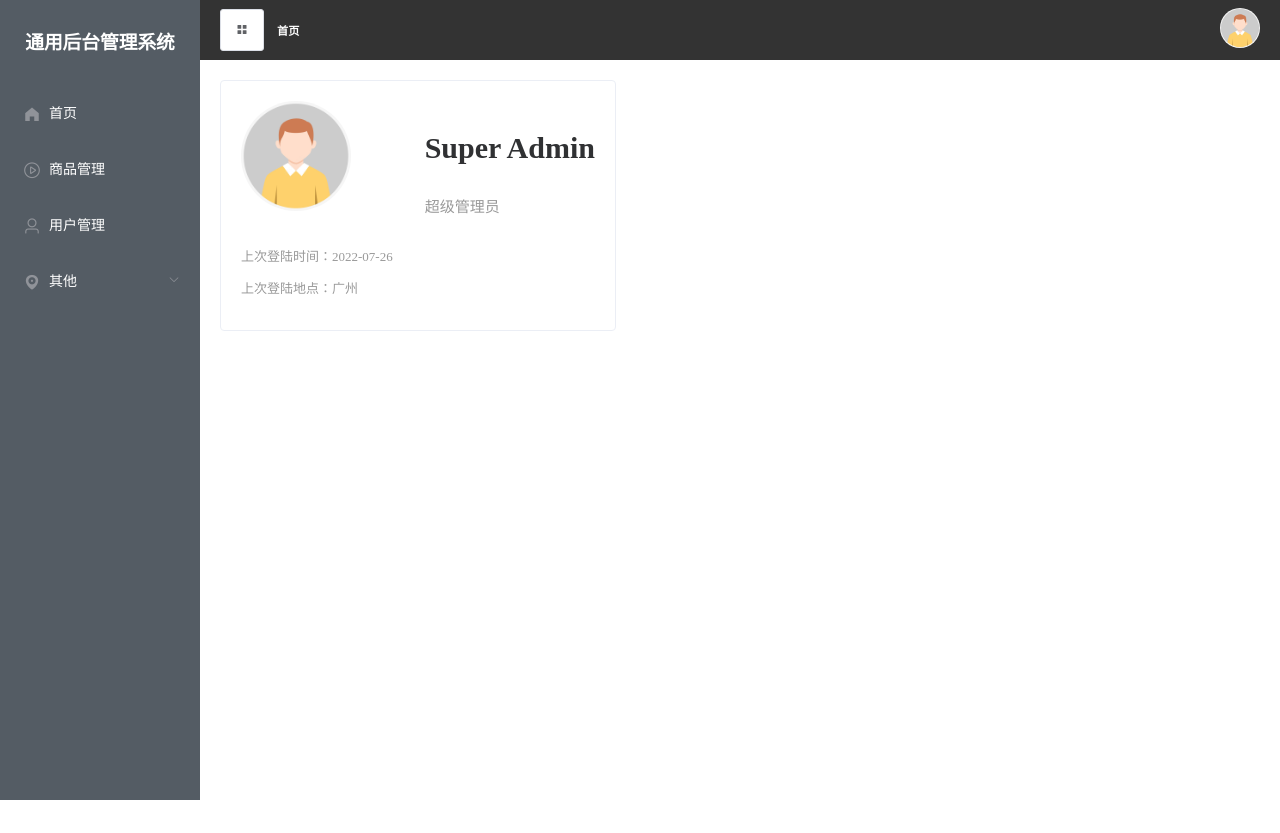
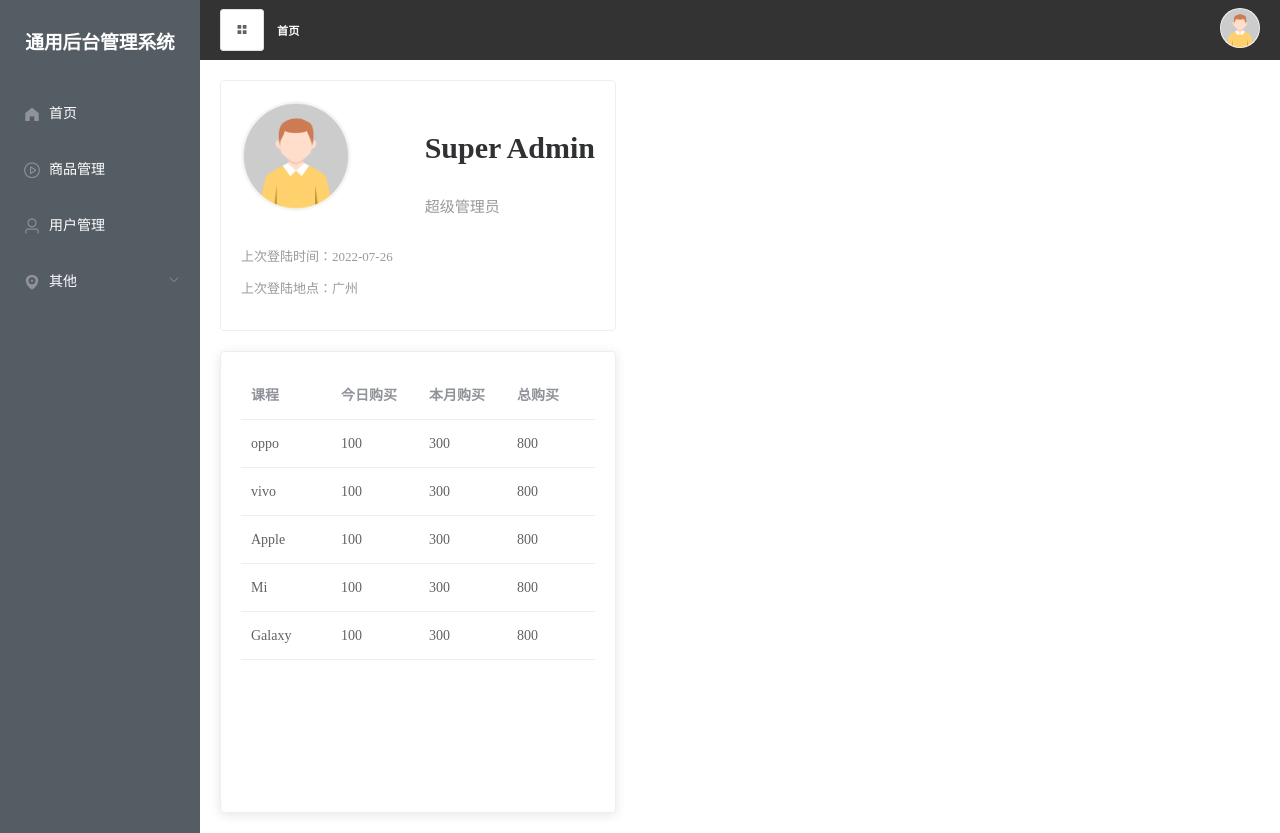
Before and after one commit to Patricia8447/Universal_Backend_Management_System, a Vue app: page /home in a window 1280 px wide. Before the commit the page ends 800 px from the top, so only its background shows below. Built offline with nearby package versions, Linux system fonts and the light colour scheme.

Commit message:
Home组件购买部分

```diff
--- a/src/components/CommonAside.vue
+++ b/src/components/CommonAside.vue
@@ -41,7 +41,7 @@
   //   min-height: 400px;
 }
 .el-menu {
-  height: 100vh;
+  height: 100%;
   border: none;
   h3 {
     color: #fff;
--- a/views/home/Index.vue
+++ b/views/home/Index.vue
@@ -9,11 +9,23 @@
             <p class="access" style="font-size: 15px; color: #999">超级管理员</p>
           </div>
         </div>
-        <br>
+        <br />
         <div class="login-info" style="font-size: 13px; color: #999">
           <p>上次登陆时间：<span>2022-07-26</span></p>
           <p>上次登陆地点：<span>广州</span></p>
         </div>
+      </el-card>
+
+      <el-card style="margin-top: 20px; height: 460px">
+        <el-table :data="tableData">
+          <el-table-column
+            v-for="(val, key) in tableLabel"
+            :key="key"
+            :prop="key"
+            :label="val"
+          >
+          </el-table-column>
+        </el-table>
       </el-card>
     </el-col>
   </el-row>
@@ -25,6 +37,44 @@ export default {
   data() {
     return {
       userImg: require("../../src/assets/images/user.jpg"),
+      tableData: [
+        {
+          name: "oppo",
+          todayBuy: 100,
+          MonthBuy: 300,
+          totalBuy: 800,
+        },
+        {
+          name: "vivo",
+          todayBuy: 100,
+          MonthBuy: 300,
+          totalBuy: 800,
+        },
+        {
+          name: "Apple",
+          todayBuy: 100,
+          MonthBuy: 300,
+          totalBuy: 800,
+        },
+        {
+          name: "Mi",
+          todayBuy: 100,
+          MonthBuy: 300,
+          totalBuy: 800,
+        },
+        {
+          name: "Galaxy",
+          todayBuy: 100,
+          MonthBuy: 300,
+          totalBuy: 800,
+        },
+      ],
+      tableLabel: {
+        name: "课程",
+        todayBuy: "今日购买",
+        MonthBuy: "本月购买",
+        totalBuy: "总购买",
+      },
     };
   },
 };
```
